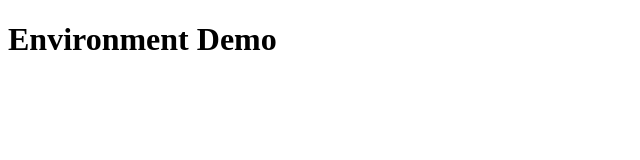
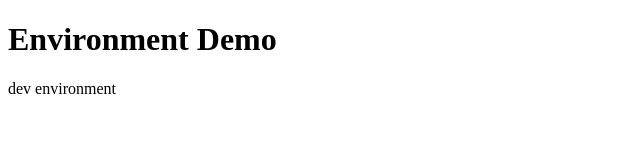
Before and after one commit to joshuavisperas/environment-demo, a plain HTML site: page index.html in a window 1280 px wide. Shown: the whole page, without its empty margins (0-640 px from the left). Drawn offline with Linux system fonts and the light colour scheme.

Commit message:
Update index.html

```diff
--- a/index.html
+++ b/index.html
@@ -8,5 +8,6 @@
 </head>
 <body>
     <h1>Environment Demo</h1>
+    <p>dev environment</p>
 </body>
 </html>
```
